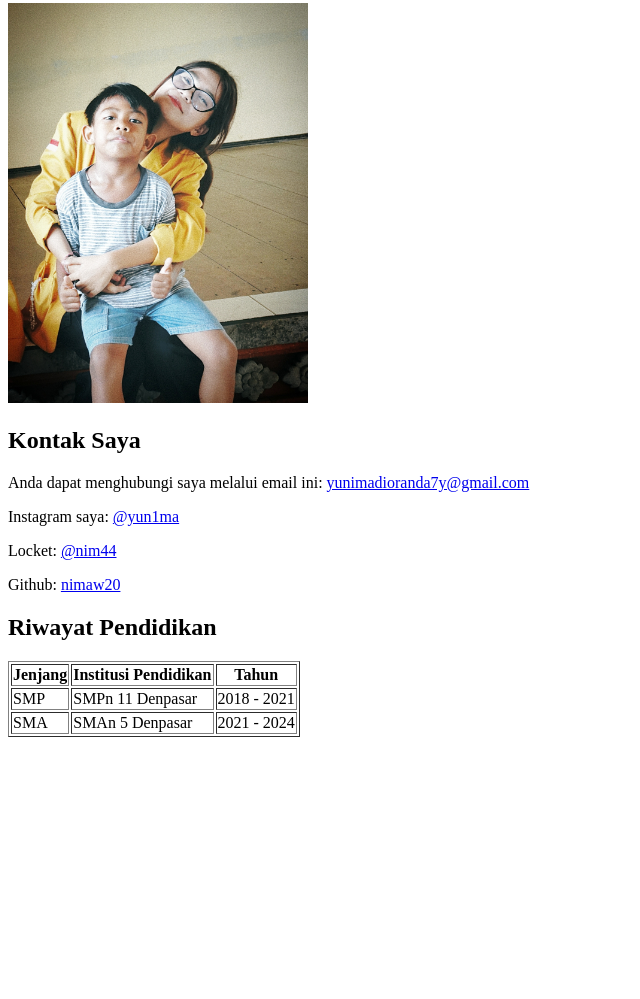
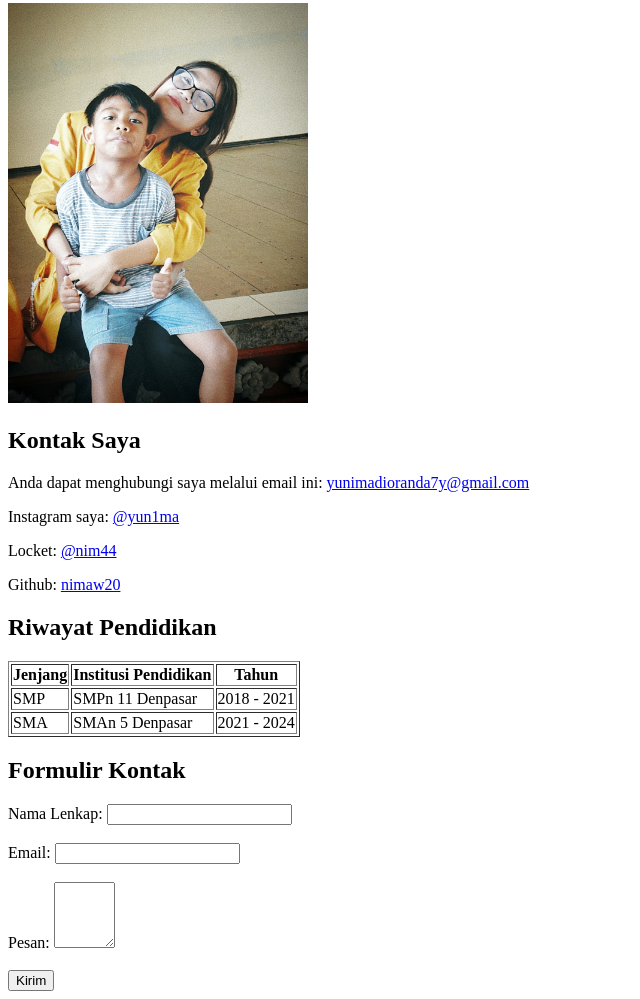
Before and after one commit to nimaw20/html.nima, a plain HTML site: page biodata/biodata_nima.html in a window 1280 px wide. Shown: the part 311-1310 px from the top of the page, without its empty margins (0-640 px from the left). Before the commit the page ends 1056 px from the top, so only its background shows below. Drawn offline with Linux system fonts and the light colour scheme.

Commit message:
menambhakan formulir kontak

```diff
--- a/biodata/biodata_nima.html
+++ b/biodata/biodata_nima.html
@@ -47,3 +47,21 @@
                 <td>2021 - 2024</td>
             </tr>
         </table>
+
+        <!-- Formulir Kontak-->
+        <h2>Formulir Kontak</h2>
+        <form action="submit_form.php" method="post">
+            <label for="name">Nama Lenkap:</label>
+            <input type="text" id="name" name="name" required><br><br>
+
+            <label for="email">Email:</label>
+            <input type="email" id="email" name="email" required><br><br>
+
+            <label for="message">Pesan:</label>
+            <textarea id="message" name="message" rows="4" cols="5" required></textarea><br><br>
+
+            <button type="submit">Kirim</button>
+        </form>
+
+    </body>
+</html>
```
